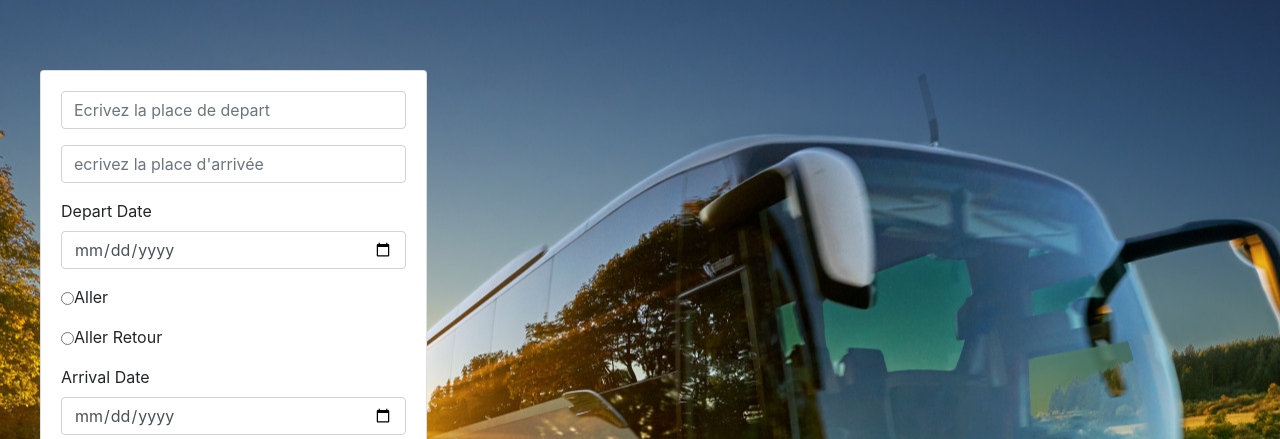
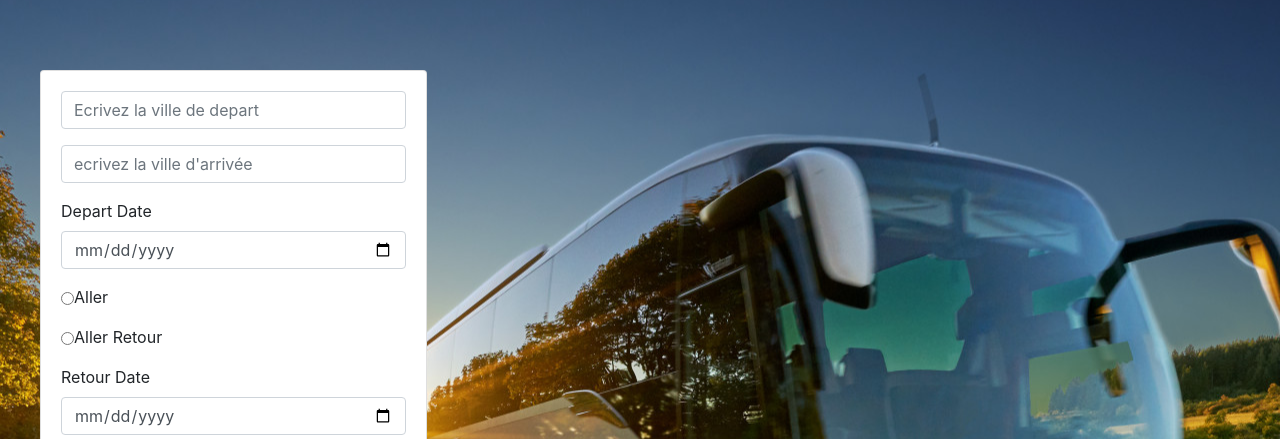
Before and after one commit to Paris-afk/Proyecto1, a React (Create React App) app: page / in a window 1280 px wide. Shown: the top 439 px of the page. Built offline with nearby package versions, Linux system fonts and the light colour scheme.

Commit message:
Update HomeForm.js

```diff
--- a/src/components/HomeForm.js
+++ b/src/components/HomeForm.js
@@ -31,7 +31,7 @@ const HomeForm = () => {
             name="depart"
             id="depart"
             value={input.depart}
-            placeholder="Ecrivez la place de depart "
+            placeholder="Ecrivez la ville de depart "
             className="form-control"
           />
         </div>
@@ -43,7 +43,7 @@ const HomeForm = () => {
             type="text"
             name="arrival"
             id="arrival"
-            placeholder="ecrivez la place d'arrivée"
+            placeholder="ecrivez la ville d'arrivée"
             className="form-control"
           />
         </div>
@@ -87,7 +87,7 @@ const HomeForm = () => {
         }
 
         <div className="form-group">
-          <label htmlFor="">Arrival Date</label>
+          <label htmlFor="">Retour Date</label>
           <input
             onChange={handleChange}
             type="date"
```
